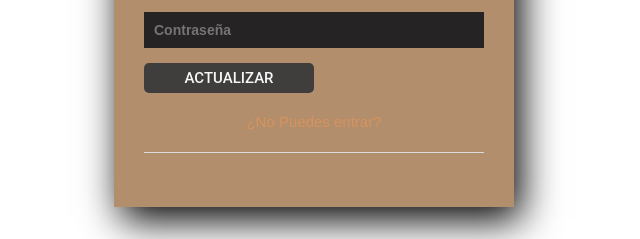
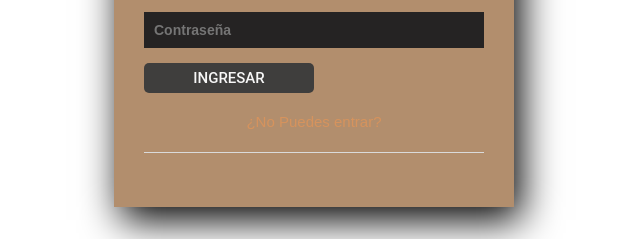
Before and after one commit to Carlangasss/registroadmin, a plain HTML site: page index.html in a window 1280 px wide. Shown: the part 313-552 px from the top of the page, 326-966 px from the left. Drawn offline with Linux system fonts and the light colour scheme.

Commit message:
Update index.html

```diff
--- a/index.html
+++ b/index.html
@@ -9,7 +9,7 @@
             <h5>Registro Admin </h5>
             <input class="dato1" type="text" name="usuario" value="" placeholder="Usuario">
             <input class="dato2" type="text" name="pass" value="" placeholder="Contraseña">
-            <button class="boton"><span>Actualizar</span></button>
+            <button class="boton"><span>Ingresar</span></button>
             <p><a href="#">¿No Puedes entrar?</a></p>
         </section>
     </body>
```
